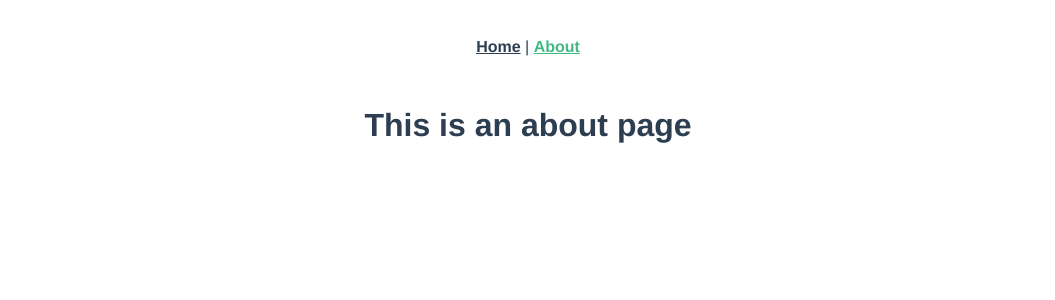
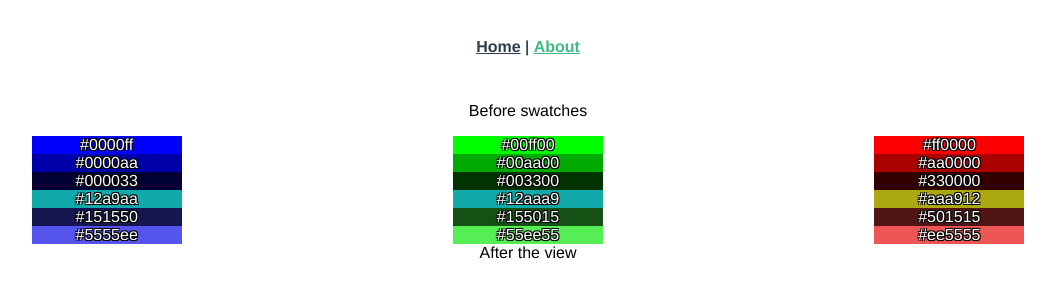
Before and after one commit to CalebJohnHunt/vue-creative, a Vue app: page /about in a window 1280 px wide. Shown: the top 300 px of the page, without its empty margins (112-1167 px from the left). Built offline with nearby package versions, Linux system fonts and the light colour scheme.

Commit message:
Swatches.vue skeleton. Mock-data skeleton

```diff
--- a/src/App.vue
+++ b/src/App.vue
@@ -5,6 +5,9 @@
       <router-link to="/about">About</router-link>
     </div>
     <router-view/>
+    <div>
+      After the view
+    </div>
   </div>
 </template>
 
@@ -14,7 +17,7 @@
   -webkit-font-smoothing: antialiased;
   -moz-osx-font-smoothing: grayscale;
   text-align: center;
-  color: #2c3e50;
+  /* color: #2c3e50; */
 }
 
 #nav {
--- /dev/null
+++ b/src/components/Swatches.vue
@@ -0,0 +1,42 @@
+<template>
+    <div class='content'>
+        <div class='swatch-wrapper' v-for='swatch in this.$root.$data.swatches' :key='swatch.id'>
+            <div class='swatch' v-for='c in swatch.colors' :key='c' :style='styleBackgroundColor(c)'>
+                    {{ c }}
+            </div>
+        </div>
+    </div>
+</template>
+
+<script>
+export default {
+  name: 'Swatches',
+  methods: {
+      styleBackgroundColor(c) {
+          return 'background-color: ' + c;
+      }
+  }
+}
+</script>
+
+
+<style scoped>
+.content {
+    display: flex;
+    flex-wrap: wrap;
+    justify-content: space-around;
+}
+
+.swatch-wrapper {
+    display: flex;
+    flex-direction: column;
+    min-width: 150px;
+    /* width: 40%; */
+    max-width: 400px;
+}
+
+.swatch {
+    color: white;
+    text-shadow: -1px -1px 0 #000, 1px -1px 0 #000, -1px 1px 0 #000, 1px 1px 0 #000;
+}
+</style>
--- a/src/main.js
+++ b/src/main.js
@@ -1,10 +1,17 @@
 import Vue from 'vue'
 import App from './App.vue'
 import router from './router'
+import mock from './mock-data.js'
 
 Vue.config.productionTip = false
 
+let data = {
+  swatches: mock,
+  userSwatches: [],
+}
+
 new Vue({
   router,
+  data,
   render: h => h(App)
 }).$mount('#app')
--- /dev/null
+++ b/src/mock-data.js
@@ -0,0 +1,36 @@
+let mock = [{
+    id: 1,
+    name: 'blues',
+    colors: [
+        '#0000ff',
+        '#0000aa',
+        '#000033',
+        '#12a9aa',
+        '#151550',
+        '#5555ee',
+    ]
+}, {
+    id: 2,
+    name: 'greens',
+    colors: [
+        '#00ff00',
+        '#00aa00',
+        '#003300',
+        '#12aaa9',
+        '#155015',
+        '#55ee55',
+    ]
+}, {
+    id: 3,
+    name: 'reds',
+    colors: [
+        '#ff0000',
+        '#aa0000',
+        '#330000',
+        '#aaa912',
+        '#501515',
+        '#ee5555',
+    ]
+}]
+
+export default mock;
--- a/src/router/index.js
+++ b/src/router/index.js
@@ -1,6 +1,7 @@
 import Vue from 'vue'
 import VueRouter from 'vue-router'
 import Home from '../views/Home.vue'
+import About from '../views/About.vue'
 
 Vue.use(VueRouter)
 
@@ -13,10 +14,7 @@ const routes = [
   {
     path: '/about',
     name: 'About',
-    // route level code-splitting
-    // this generates a separate chunk (about.[hash].js) for this route
-    // which is lazy-loaded when the route is visited.
-    component: () => import(/* webpackChunkName: "about" */ '../views/About.vue')
+    component: About
   }
 ]
 
--- a/src/views/About.vue
+++ b/src/views/About.vue
@@ -1,5 +1,19 @@
 <template>
-  <div class="about">
-    <h1>This is an about page</h1>
+  <div>
+    <p>Before swatches</p>
+    <Swatches/>
   </div>
 </template>
+
+
+<script>
+import Swatches from '@/components/Swatches.vue'
+
+export default {
+  name: 'About',
+  components: {
+    Swatches,
+  }
+}
+
+</script>
```
